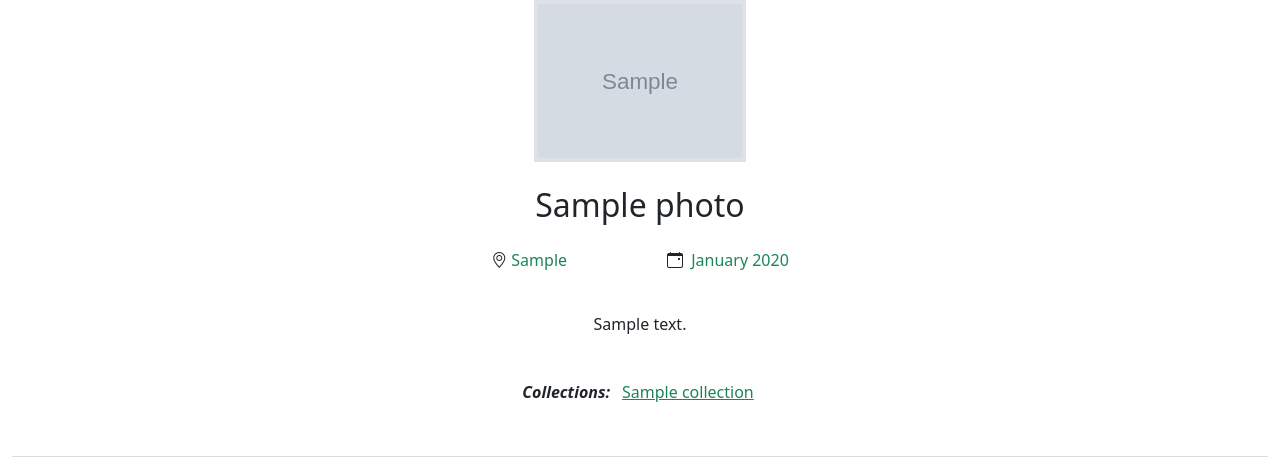
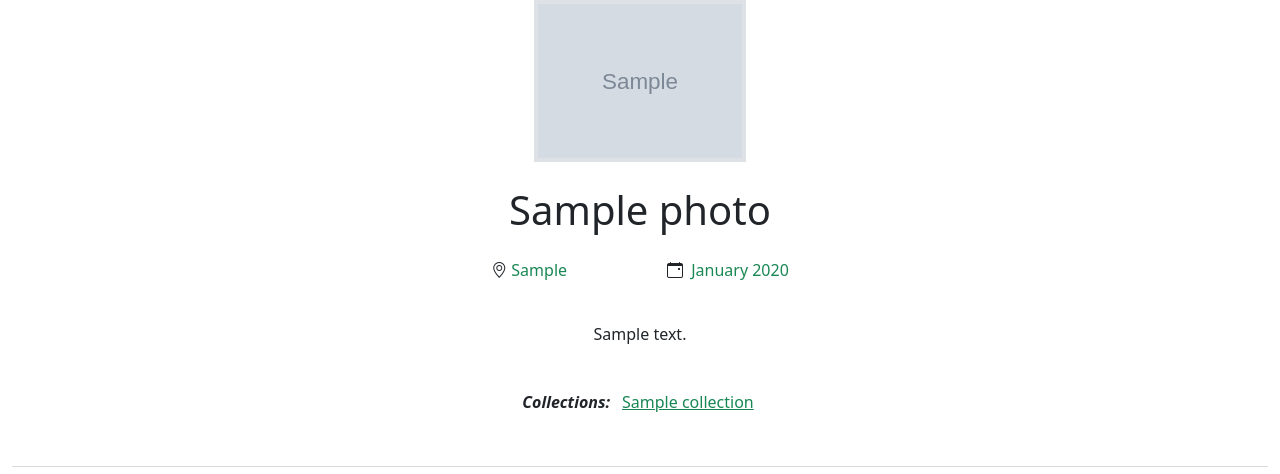
Before and after one commit to Cmastris/django_photo_gallery, a Django app: a page that uses photo_gallery/photos/templates/photos/photo_detail.html in a window 1280 px wide. Shown: the part 24-498 px from the top of the page. Run offline with Django 4.2, Linux system fonts and the light colour scheme; tables that the repository leaves empty hold one stand-in row (values such as "Sample post"); grey boxes marked "Sample" are stand-in pictures; some libraries are stand-ins or nearby versions.

Commit message:
Adjust photo detail page heading style

```diff
--- a/photo_gallery/photos/templates/photos/photo_detail.html
+++ b/photo_gallery/photos/templates/photos/photo_detail.html
@@ -9,7 +9,7 @@
        class="img-fluid border border-muted border-4" alt="{{ photo.title }}">
 </div>
 <div class="container-lg text-center">
-  <h1 class="h2 pt-4">{{ photo.title }}</h1>
+  <h1 class="display-6 pt-4">{{ photo.title }}</h1>
   <div class="row justify-content-md-center pt-3 pb-4 gy-2 mb-lg-3 text-success">
     <div class="col-md-auto px-5">
       <i class="bi bi-geo-alt text-dark"></i> {{ photo.location }}
```
